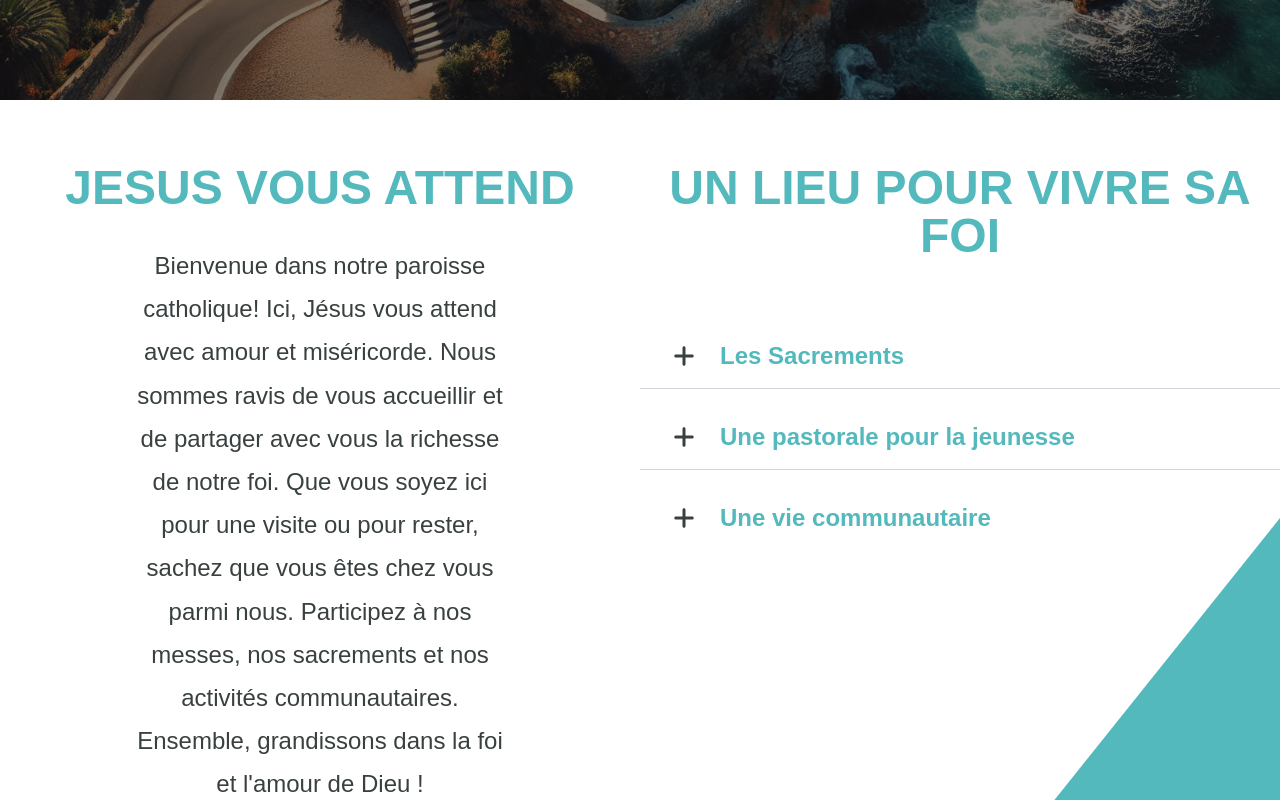
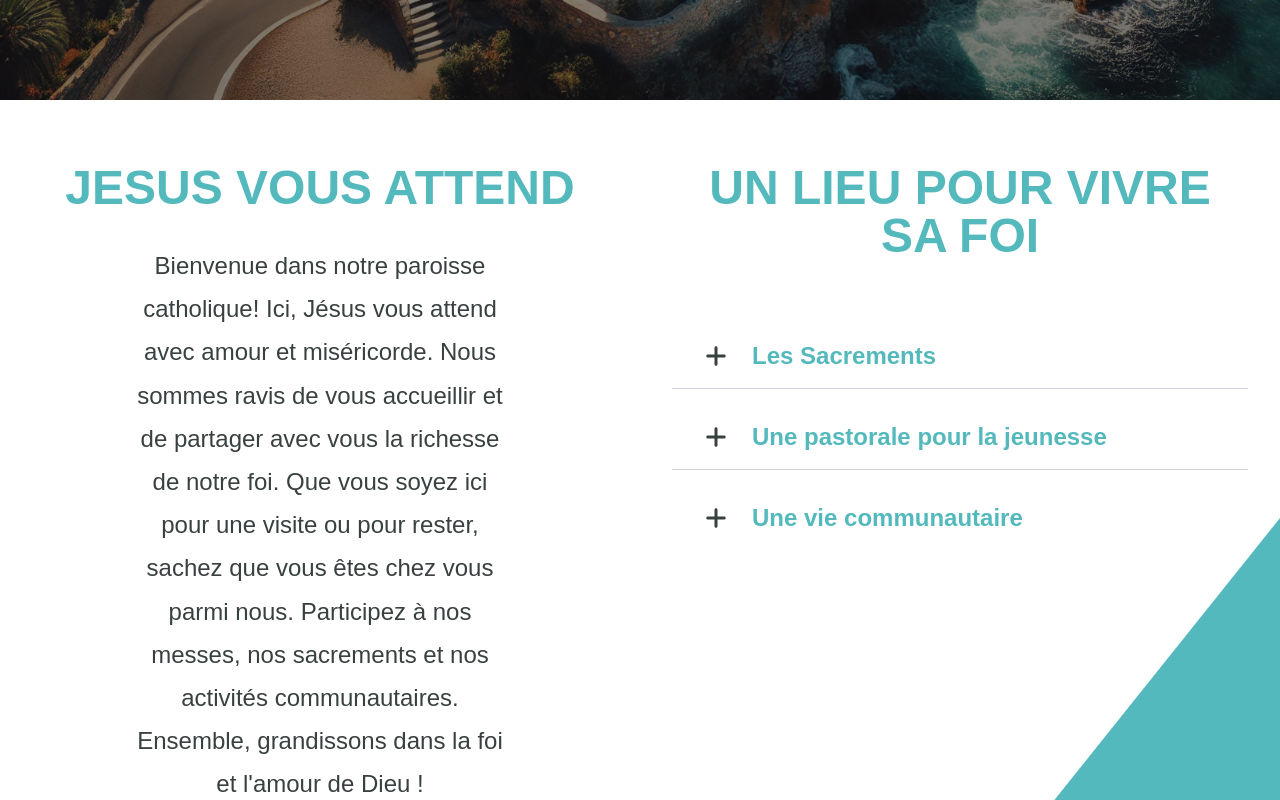
Before and after one commit to Romspopopoms/TemplateParoisse, a React (Create React App) app: page / in a window 1280 px wide. Shown: the part 700-1500 px from the top of the page. Built offline with nearby package versions, Linux system fonts and the light colour scheme.

Commit message:
Initial commit for Template Paroisse

```diff
--- a/src/components/Section2.js
+++ b/src/components/Section2.js
@@ -21,7 +21,7 @@ const Section2 = () => {
                     Ensemble, grandissons dans la foi et l'amour de Dieu !
                 </p>
             </div>
-            <div className="mt-8 flex flex-col py-8 space-y-8 items-center md:items-start">
+            <div className="mt-8 flex flex-col py-8 px-8 space-y-8 items-center md:items-start">
                 <h2 className="font-kanit text-primary font-bold text-3xl xl:text-5xl text-center">UN LIEU POUR VIVRE SA FOI</h2>
                 <div className="flex flex-col gap-4 items-start w-full">
                     <div className="flex flex-col w-full mt-12">
```
